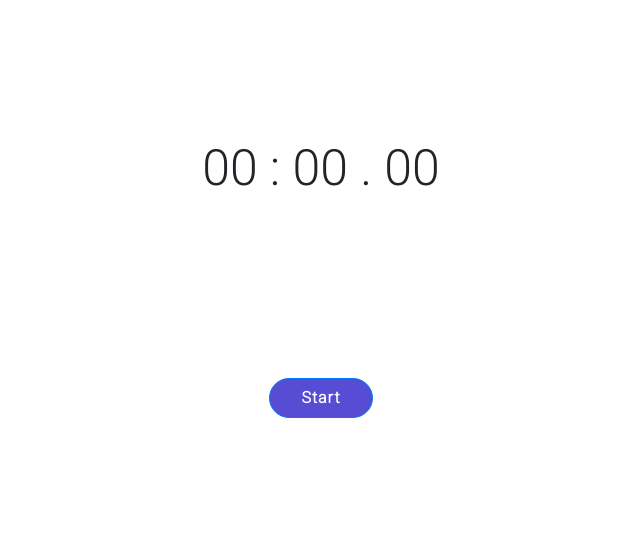
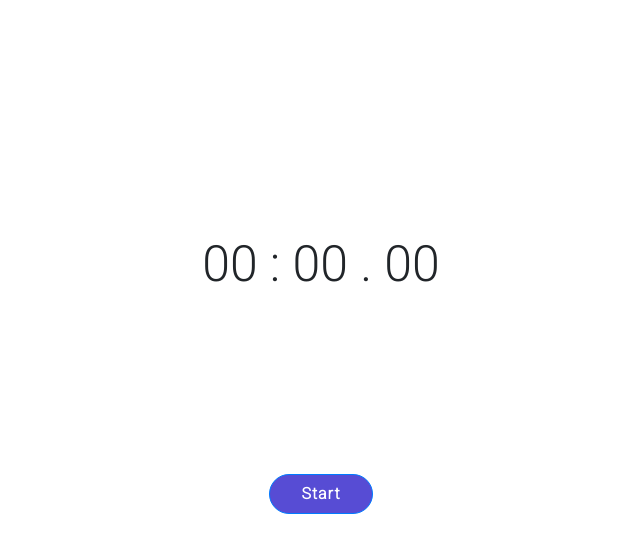
Before and after one commit to husan-eshonqulov/stopwatch, a React (Create React App) app: page / in a window 1280 px wide. Shown: the top 552 px of the page, without its empty margins (319-959 px from the left). Built offline with nearby package versions, Linux system fonts and the light colour scheme.

Commit message:
70vh to 94vh

```diff
--- a/src/Components/App/App.css
+++ b/src/Components/App/App.css
@@ -15,7 +15,7 @@
 }
 
 .first-view {
-    height: 70vh;
+    height: 94vh;
 }
 
 .start-button {
```
